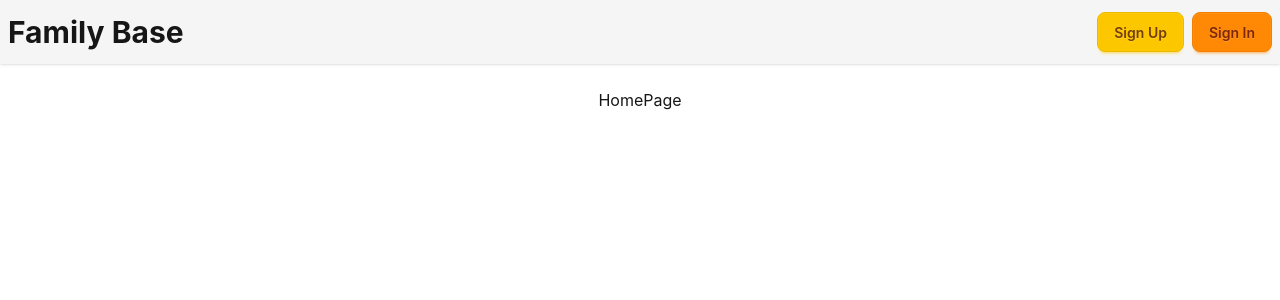
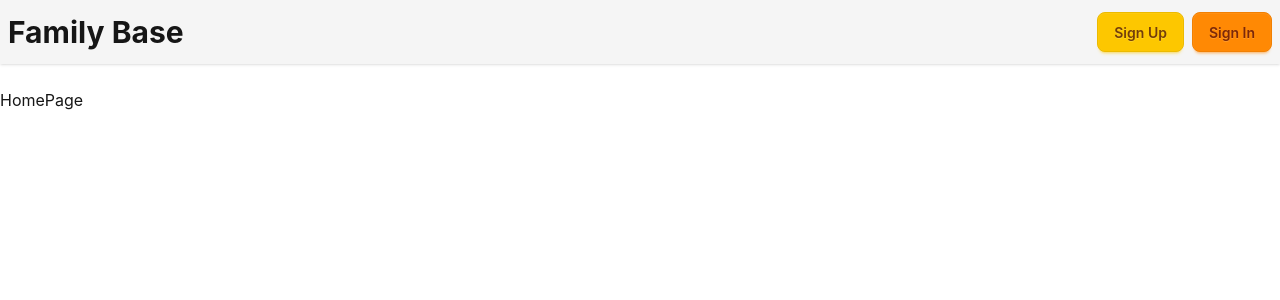
Before and after one commit to Justin-K-Ellis/family-base, a React (Vite) app: page / in a window 1280 px wide. Shown: the top 300 px of the page. Built offline with nearby package versions, Linux system fonts and the light colour scheme; no server answers.

Commit message:
fix: move main out of root route

```diff
--- a/src/layouts/RootLayout.tsx
+++ b/src/layouts/RootLayout.tsx
@@ -5,9 +5,7 @@ export default function RootLayout() {
   return (
     <>
       <Navbar />
-      <main className="mx-auto flex flex-col items-center w-11/12 md:w-1/2">
-        <Outlet />
-      </main>
+      <Outlet />
     </>
   );
 }
```
